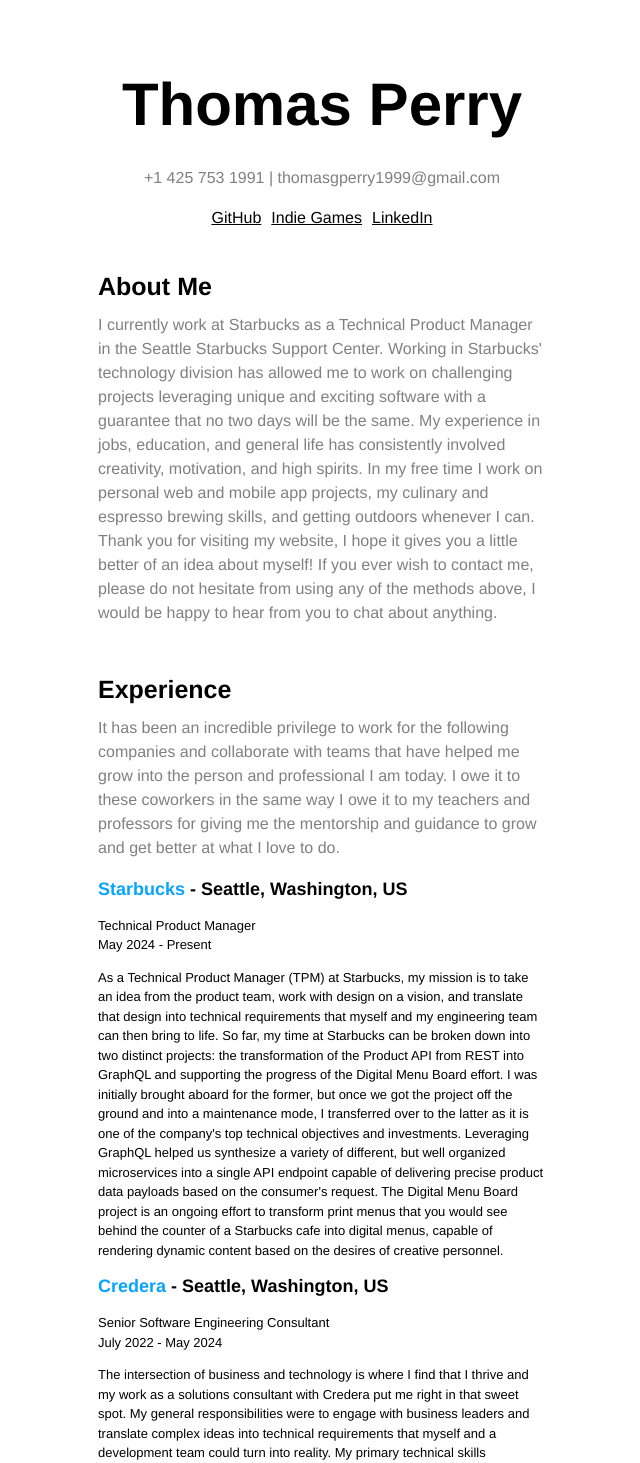
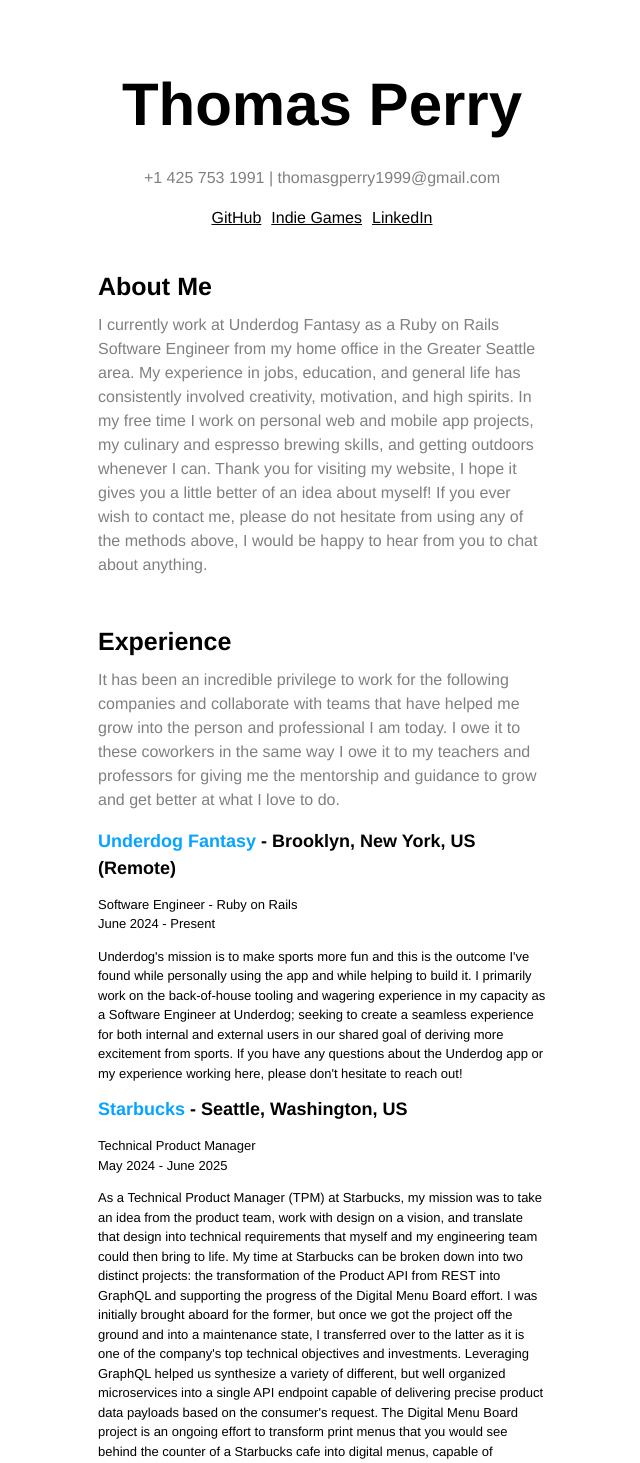
Before and after one commit to tgperry/thomas-personalwebsite, a Vue app: page /main in a window 1280 px wide. Shown: the top 1463 px of the page, without its empty margins (318-958 px from the left). Built offline with nearby package versions, Linux system fonts and the light colour scheme.

Commit message:
Add Underdog

```diff
--- a/src/components/Main.vue
+++ b/src/components/Main.vue
@@ -9,18 +9,25 @@
         </div>
 
         <h1 class="about-title">About Me</h1>
-        <p class="about">I currently work at Starbucks as a Technical Product Manager in the Seattle Starbucks Support Center. Working in Starbucks' technology division has allowed me to work on challenging projects leveraging unique and exciting software with a guarantee that no two days will be the same. My experience in jobs, education, and general life has consistently involved creativity, motivation, and high spirits. In my free time I
+        <p class="about">I currently work at Underdog Fantasy as a Ruby on Rails Software Engineer from my home office in the Greater Seattle area. My experience in jobs, education, and general life has consistently involved creativity, motivation, and high spirits. In my free time I
 work on personal web and mobile app projects, my culinary and espresso brewing skills, and getting outdoors whenever I can. Thank you for visiting my website, I hope it gives you a
 little better of an idea about myself! If you ever wish to contact me, please do not hesitate from using any of the methods above, I would be happy to hear from you to chat about anything.</p>
 
         <h1 class="experience-title">Experience</h1>
         <p class="experience">It has been an incredible privilege to work for the following companies and collaborate with teams that have helped me grow into the person and professional I am today. I owe it to these coworkers in the same way I owe it to my teachers and professors for giving me the mentorship and guidance to grow and get better at what I love to do.</p>
 
+        <h1 class="work-title"><a class="work-title-link" target="_blank" href="https://www.underdogfantasy.com/#">Underdog Fantasy</a> - Brooklyn, New York, US (Remote)</h1>
+        <p class="job">Software Engineer - Ruby on Rails<br>June 2024 - Present</p>
+        <p class="description">
+            Underdog's mission is to make sports more fun and this is the outcome I've found while personally using the app and while helping to build it. I primarily work on the back-of-house tooling and wagering experience in my capacity as a Software Engineer at Underdog; seeking to create a seamless experience for both internal and external users in our shared goal of deriving more excitement from sports. If you have any questions about
+            the Underdog app or my experience working here, please don't hesitate to reach out!
+        </p>
+
         <h1 class="work-title"><a class="work-title-link" target="_blank" href="https://www.starbucks.com/">Starbucks</a> - Seattle, Washington, US</h1>
-        <p class="job">Technical Product Manager<br>May 2024 - Present</p>
+        <p class="job">Technical Product Manager<br>May 2024 - June 2025</p>
         <p class="description">
-            As a Technical Product Manager (TPM) at Starbucks, my mission is to take an idea from the product team, work with design on a vision, and translate that design into technical requirements that myself and my engineering team can then bring to life. So far, my time at Starbucks can be broken down into two distinct projects: the transformation of the Product API from REST into GraphQL and supporting the progress
-            of the Digital Menu Board effort. I was initially brought aboard for the former, but once we got the project off the ground and into a maintenance mode, I transferred over to the latter as it is one of the company's top technical objectives and investments. Leveraging GraphQL helped us synthesize a variety of different, but well organized microservices into a single API endpoint capable of delivering precise product data payloads
+            As a Technical Product Manager (TPM) at Starbucks, my mission was to take an idea from the product team, work with design on a vision, and translate that design into technical requirements that myself and my engineering team could then bring to life. My time at Starbucks can be broken down into two distinct projects: the transformation of the Product API from REST into GraphQL and supporting the progress
+            of the Digital Menu Board effort. I was initially brought aboard for the former, but once we got the project off the ground and into a maintenance state, I transferred over to the latter as it is one of the company's top technical objectives and investments. Leveraging GraphQL helped us synthesize a variety of different, but well organized microservices into a single API endpoint capable of delivering precise product data payloads
             based on the consumer's request. The Digital Menu Board project is an ongoing effort to transform print menus that you would see behind the counter of a Starbucks cafe into digital menus, capable of rendering dynamic content based on the desires of creative personnel.
         </p>
 
```
